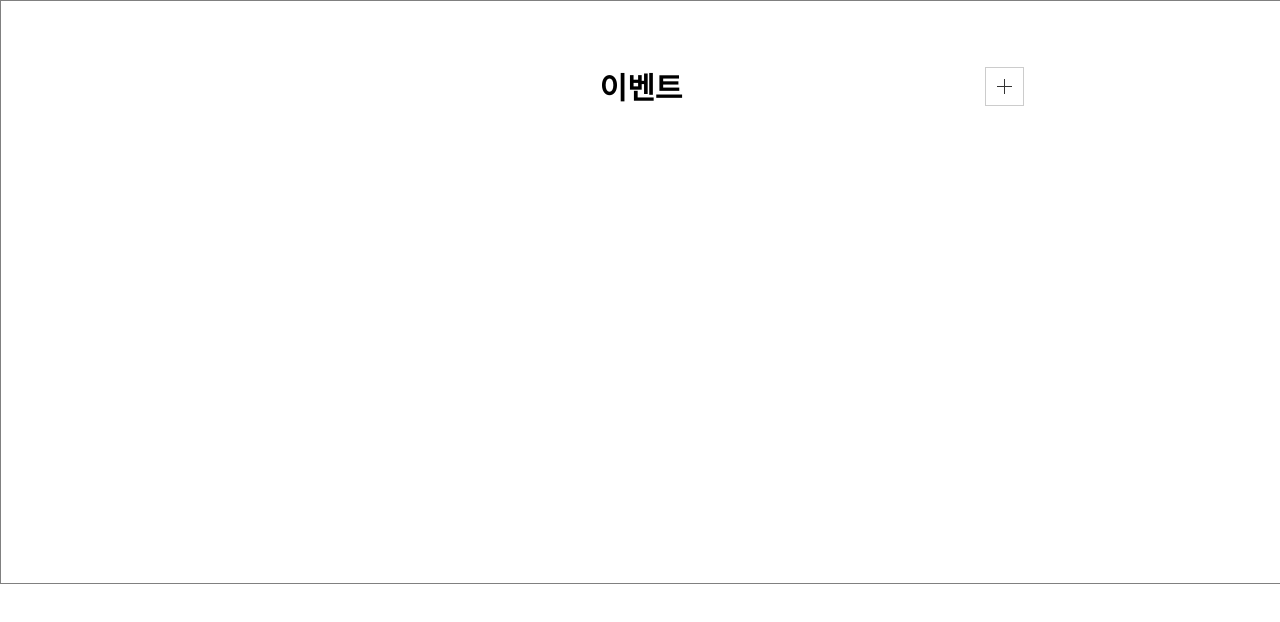
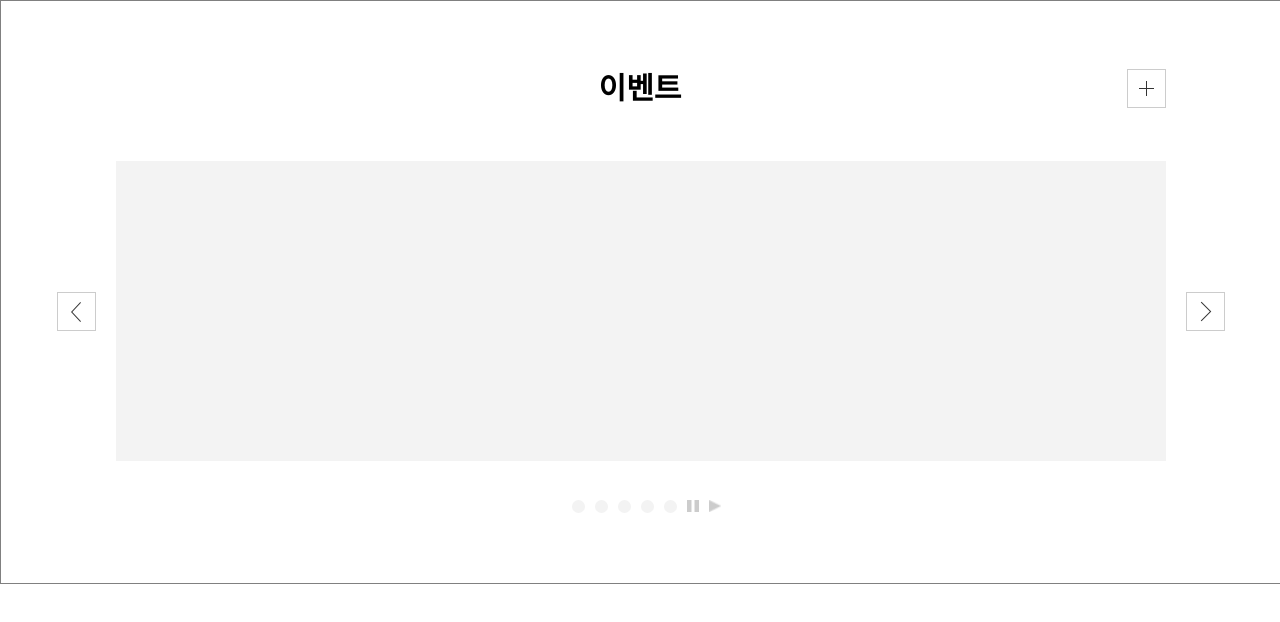
Before and after one commit to dorrion/on-tway-react-project, a React (Create React App) app: page / in a window 1280 px wide. Shown: the top 622 px of the page. Built offline with nearby package versions, Linux system fonts and the light colour scheme.

Commit message:
✨ feat: Event 레이아웃 구현 완료 - Header - Carousel layout
Issues : #3

```diff
--- a/src/components/event/Event.js
+++ b/src/components/event/Event.js
@@ -1,8 +1,12 @@
 import styled from "styled-components";
 import { createGlobalStyle } from "styled-components";
 
-import NanumGothic from "../../assets/fonts/NanumGothic.woff";
+// import NanumGothic from "../../assets/fonts/NanumGothic.woff";
 import plusBtn from "../../assets/icon/ico_btn_more.png";
+import leftBtn from "../../assets/icon/btn_goods_prev.png";
+import rightBtn from "../../assets/icon/btn_goods_next.png";
+import pause from "../../assets/icon/bg_pause2.png";
+import play from "../../assets/icon/bg_play2.png";
 
 
 // export const GlobalStyle = createGlobalStyle`
@@ -19,41 +23,139 @@ export const EventArea = styled.div`
     width : 100vw;
     height : 582px;
 
+    display : flex;
+    flex-direction : column;
+
+    align-items : center;
+
 
     background-color : #FFFFFF;
     border : 1px solid gray;
 `
 
 export const Header = styled.div`
-    width : 100vw;
+    width : 1050px;
     height : 70px;
 
     display : flex;
     flex-direction : row;
-    justify-content : center;
+    justify-content : right;
     align-items : center;
+
+    /* border : 1px solid black; */
 
     margin-top : 50px;
 
+    > .plusBtn {
+        margin-top : 5px;
+        z-index : 1;
+
+        &:hover {
+            cursor: pointer;
+        }
+
+    }
+
+    > .title {
+        position : fixed;
+        left : 10px;
+        right : 10px;
+        font-size : 30px;
+        font-weight : bold;
+    }
+`
+
+
+export const Carousel = styled.div`
+    width : 100%;
+    height : 400px;
+
+    display : flex;
+    flex-direction : column;
+
+    justify-content : center;
+    align-items : center;
 
     /* border : 1px solid red; */
 
 
 
 
-    img {
-        position : fixed;
-        right : 20%;
-        /* left : 200px; */
+    > .slide {
+        height : 400px;
+        width : 100%;
+
+
+        margin-top : 40px;
+        margin-bottom : 30px;
+
+        display : flex;
+        flex-direction : row;
+
+        justify-content : center;
+        align-items : center;
+
+        /* background-color : #f3f3f3; */
+        /* border : 1px solid blue; */
+
+        > .leftBtn {
+            margin-right : 20px;
+            &:hover {
+                cursor: pointer;
+            }
+        }
+
+        > .rightBtn {
+            margin-left : 20px;
+            &:hover {
+                cursor: pointer;
+            }
+        }
+
+        > .display {
+            width : 1050px;
+            height : 100%;
+
+            background-color : #f3f3f3;
+        }
     }
 
+    > .carousel-btn {
+        height : 10%;
+        width : 100%;
 
-`
+        display : flex;
+        flex-direction : row;
+        align-items : center;
+        justify-content : center;
 
-export const Title = styled.span`
-    font-size : 30px;
-    font-weight : bold;
+        /* border : 1px solid green; */
+        > div {
+            border-radius : 50px;
+            background-color : #f3f3f3;
+            width : 13px;
+            height : 13px;
 
+            margin-left : 10px;
+
+            &:hover {
+                cursor: pointer;
+            }
+        }
+
+
+        > img {
+            /* background-color : #f3f3f3; */
+            width : 12px;
+            height : 12px;
+
+            margin-left : 10px;
+
+            &:hover {
+                cursor: pointer;
+            }
+        }
+    }
 `
 
 
@@ -63,10 +165,25 @@ export const Event = () => {
     return (
         <EventArea>
             <Header>
-                <Title>이벤트</Title>
-                <img src={plusBtn}></img>
+                <span className="title">이벤트</span>
+                <img src={plusBtn} alt="plusBtn" className="plusBtn"></img>
             </Header>
-
+            <Carousel>
+                <div className="slide">
+                    <img src={leftBtn} alt="leftBtn" className="leftBtn"></img>
+                    <div className="display"></div>
+                    <img src={rightBtn} alt="rightBtn" className="rightBtn"></img>
+                </div>
+                <div className="carousel-btn">
+                    <div className="btn1"></div>
+                    <div className="btn2"></div>
+                    <div className="btn3"></div>
+                    <div className="btn4"></div>
+                    <div className="btn5"></div>
+                    <img src={pause}></img>
+                    <img src={play}></img>
+                </div>
+            </Carousel>
 
         </EventArea>
 
```
